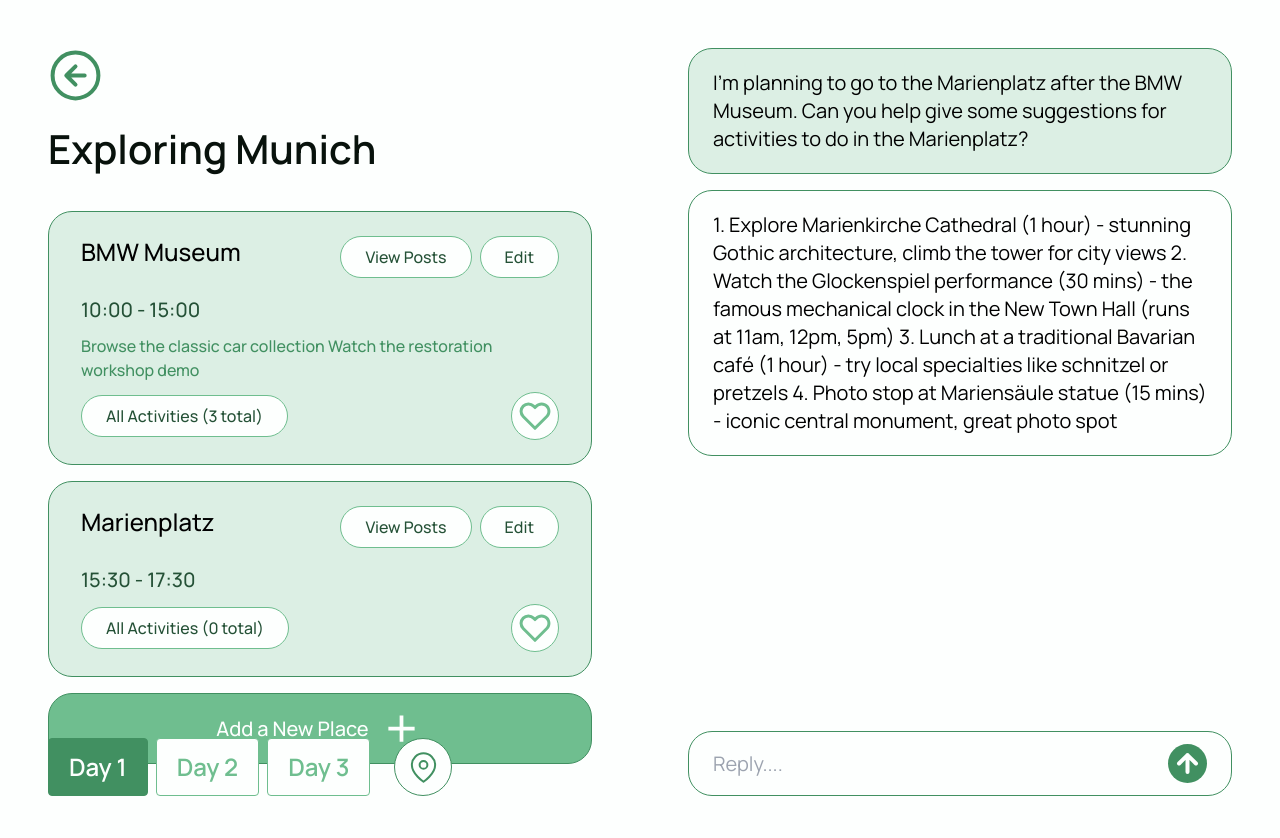
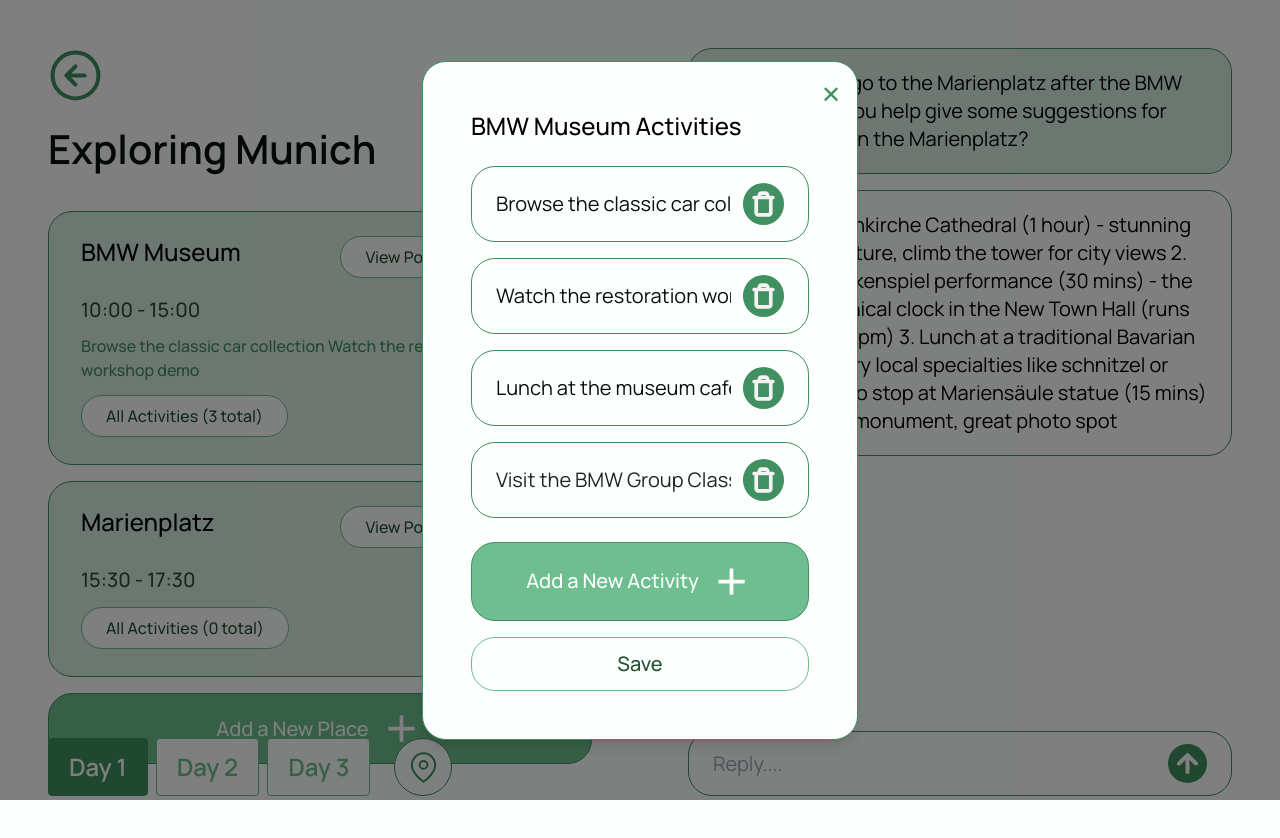
Before and after one commit to bevannutakor/CMPT363-TravelApp-High-Fidelity-Prototype, a React (Vite) app: page / in a window 1280 px wide. Both pictures are taken after a click on the button "All Activities (3 total)". Shown: the top 838 px of the page. Built offline with nearby package versions, Linux system fonts and the light colour scheme.

Commit message:
Finished UI

```diff
--- /dev/null
+++ b/src/components/ui/overlay.jsx
@@ -0,0 +1,149 @@
+export default function AddEditOverlay({ onClose }) {
+  return (
+    <div className="relative rounded-3xl border border-[#419061] bg-[#FDFFFE] shadow-lg p-12 max-w-[700px] w-full">
+      {/* Close button */}
+      <button
+        onClick={onClose}
+        className="absolute top-4 right-4 text-2xl text-[#419061] hover:text-[#245136]"
+      >
+        ✕
+      </button>
+
+      <p className="text-[#000] font-manrope text-2xl font-medium mb-6">
+        BMW Museum Activities
+      </p>
+
+      <div className="flex flex-col gap-4">
+        {/* Activity 1 */}
+        <div className="flex py-4 px-6 items-center gap-3 rounded-3xl border border-[#419061] bg-[#FDFFFE]">
+          <input
+            type="text"
+            defaultValue="Browse the classic car collection"
+            className="text-[#08120C] font-manrope text-xl flex-1 bg-transparent outline-none"
+          />
+          <button className="flex-shrink-0 p-2 rounded-3xl bg-[#419061] hover:bg-[#245136] w-[41px] h-[42px] flex items-center justify-center">
+            <svg
+              width="27"
+              height="28"
+              viewBox="0 0 27 28"
+              fill="none"
+              xmlns="http://www.w3.org/2000/svg"
+            >
+              <path
+                d="M3.375 7.00001H5.625M5.625 7.00001H23.625M5.625 7.00001V23.3333C5.625 23.9522 5.86205 24.5457 6.28401 24.9833C6.70597 25.4208 7.27826 25.6667 7.875 25.6667H19.125C19.7217 25.6667 20.294 25.4208 20.716 24.9833C21.1379 24.5457 21.375 23.9522 21.375 23.3333V7.00001M9 7.00001V4.66668C9 4.04784 9.23705 3.45435 9.65901 3.01676C10.081 2.57918 10.6533 2.33334 11.25 2.33334H15.75C16.3467 2.33334 16.919 2.57918 17.341 3.01676C17.7629 3.45435 18 4.04784 18 4.66668V7.00001"
+                stroke="#F3F3F3"
+                strokeWidth="4"
+                strokeLinecap="round"
+                strokeLinejoin="round"
+              />
+            </svg>
+          </button>
+        </div>
+
+        {/* Activity 2 */}
+        <div className="flex py-4 px-6 items-center gap-3 rounded-3xl border border-[#419061] bg-[#FDFFFE]">
+          <input
+            type="text"
+            defaultValue="Watch the restoration workshop demo"
+            className="text-[#08120C] font-manrope text-xl flex-1 bg-transparent outline-none"
+          />
+          <button className="flex-shrink-0 p-2 rounded-3xl bg-[#419061] hover:bg-[#245136] w-[41px] h-[42px] flex items-center justify-center">
+            <svg
+              width="27"
+              height="28"
+              viewBox="0 0 27 28"
+              fill="none"
+              xmlns="http://www.w3.org/2000/svg"
+            >
+              <path
+                d="M3.375 7.00001H5.625M5.625 7.00001H23.625M5.625 7.00001V23.3333C5.625 23.9522 5.86205 24.5457 6.28401 24.9833C6.70597 25.4208 7.27826 25.6667 7.875 25.6667H19.125C19.7217 25.6667 20.294 25.4208 20.716 24.9833C21.1379 24.5457 21.375 23.9522 21.375 23.3333V7.00001M9 7.00001V4.66668C9 4.04784 9.23705 3.45435 9.65901 3.01676C10.081 2.57918 10.6533 2.33334 11.25 2.33334H15.75C16.3467 2.33334 16.919 2.57918 17.341 3.01676C17.7629 3.45435 18 4.04784 18 4.66668V7.00001"
+                stroke="#F3F3F3"
+                strokeWidth="4"
+                strokeLinecap="round"
+                strokeLinejoin="round"
+              />
+            </svg>
+          </button>
+        </div>
+
+        {/* Activity 3 */}
+        <div className="flex py-4 px-6 items-center gap-3 rounded-3xl border border-[#419061] bg-[#FDFFFE]">
+          <input
+            type="text"
+            defaultValue="Lunch at the museum cafe"
+            className="text-[#08120C] font-manrope text-xl flex-1 bg-transparent outline-none"
+          />
+          <button className="flex-shrink-0 p-2 rounded-3xl bg-[#419061] hover:bg-[#245136] w-[41px] h-[42px] flex items-center justify-center">
+            <svg
+              width="27"
+              height="28"
+              viewBox="0 0 27 28"
+              fill="none"
+              xmlns="http://www.w3.org/2000/svg"
+            >
+              <path
+                d="M3.375 7.00001H5.625M5.625 7.00001H23.625M5.625 7.00001V23.3333C5.625 23.9522 5.86205 24.5457 6.28401 24.9833C6.70597 25.4208 7.27826 25.6667 7.875 25.6667H19.125C19.7217 25.6667 20.294 25.4208 20.716 24.9833C21.1379 24.5457 21.375 23.9522 21.375 23.3333V7.00001M9 7.00001V4.66668C9 4.04784 9.23705 3.45435 9.65901 3.01676C10.081 2.57918 10.6533 2.33334 11.25 2.33334H15.75C16.3467 2.33334 16.919 2.57918 17.341 3.01676C17.7629 3.45435 18 4.04784 18 4.66668V7.00001"
+                stroke="#F3F3F3"
+                strokeWidth="4"
+                strokeLinecap="round"
+                strokeLinejoin="round"
+              />
+            </svg>
+          </button>
+        </div>
+
+        {/* Activity 4 */}
+        <div className="flex py-4 px-6 items-center gap-3 rounded-3xl border border-[#419061] bg-[#FDFFFE]">
+          <input
+            type="text"
+            defaultValue="Visit the BMW Group Classic section"
+            className="text-[#202524] font-manrope text-xl flex-1 bg-transparent outline-none"
+          />
+          <button className="flex-shrink-0 p-2 rounded-3xl bg-[#419061] hover:bg-[#245136] w-[41px] h-[42px] flex items-center justify-center">
+            <svg
+              width="27"
+              height="28"
+              viewBox="0 0 27 28"
+              fill="none"
+              xmlns="http://www.w3.org/2000/svg"
+            >
+              <path
+                d="M3.375 6.99998H5.625M5.625 6.99998H23.625M5.625 6.99998V23.3333C5.625 23.9522 5.86205 24.5456 6.28401 24.9832C6.70597 25.4208 7.27826 25.6666 7.875 25.6666H19.125C19.7217 25.6666 20.294 25.4208 20.716 24.9832C21.1379 24.5456 21.375 23.9522 21.375 23.3333V6.99998M9 6.99998V4.66665C9 4.04781 9.23705 3.45432 9.65901 3.01673C10.081 2.57915 10.6533 2.33331 11.25 2.33331H15.75C16.3467 2.33331 16.919 2.57915 17.341 3.01673C17.7629 3.45432 18 4.04781 18 4.66665V6.99998"
+                stroke="#F3F3F3"
+                strokeWidth="4"
+                strokeLinecap="round"
+                strokeLinejoin="round"
+              />
+            </svg>
+          </button>
+        </div>
+
+        {/* Add New Activity Button */}
+        <button className="flex py-4 px-6 justify-center items-center gap-2.5 rounded-3xl border border-[#419061] bg-[#6FBE8F] hover:bg-[#5AAD7F] mt-2">
+          <p className="text-[#FDFFFE] font-manrope text-xl font-medium">
+            Add a New Activity
+          </p>
+          <svg
+            width="45"
+            height="45"
+            viewBox="0 0 45 45"
+            fill="none"
+            xmlns="http://www.w3.org/2000/svg"
+          >
+            <path
+              d="M20.625 24.375H9.375V20.625H20.625V9.375H24.375V20.625H35.625V24.375H24.375V35.625H20.625V24.375Z"
+              fill="#FDFFFE"
+            />
+          </svg>
+        </button>
+
+		{/*Save Button*/}
+        <button className="flex py-3 px-8 justify-center items-center rounded-3xl border border-[#6FBE8F] bg-[#FDFFFE] hover:bg-[#F0F0F0]">
+          <p className="text-[#245136] font-manrope text-xl font-medium">
+            Save
+          </p>
+        </button>
+      </div>
+    </div>
+  );
+}
--- a/src/screens/ItineraryBuilder/ItineraryBuilder.jsx
+++ b/src/screens/ItineraryBuilder/ItineraryBuilder.jsx
@@ -1,5 +1,11 @@
+import { useState } from 'react';
+import AddEditOverlay from '../../components/ui/overlay';
+
 export default function ItineraryBuilder() {
+  const [isOverlayOpen, setIsOverlayOpen] = useState(false);
+
   return (
+    <>
       <div className="bg-[#FDFFFE] min-h-screen flex">
         {/* LEFT SIDE - 50% */}
         <div className="w-1/2 p-12 relative">
@@ -57,7 +63,10 @@
               </p>
 
               <div className="flex justify-between items-center">
-              <button className="flex py-2 px-6 justify-center items-center rounded-3xl border border-[#6FBE8F] bg-[#FDFFFE]">
+                <button
+                  onClick={() => setIsOverlayOpen(true)}
+                  className="flex py-2 px-6 justify-center items-center rounded-3xl border border-[#6FBE8F] bg-[#FDFFFE]"
+                >
                   <p className="text-[#245136] font-manrope text-base font-medium">
                     All Activities (3 total)
                   </p>
@@ -108,7 +117,10 @@
               </p>
 
               <div className="flex justify-between items-center">
-              <button className="flex py-2 px-6 justify-center items-center rounded-3xl border border-[#6FBE8F] bg-[#FDFFFE]">
+                <button
+                  onClick={() => setIsOverlayOpen(true)}
+                  className="flex py-2 px-6 justify-center items-center rounded-3xl border border-[#6FBE8F] bg-[#FDFFFE]"
+                >
                   <p className="text-[#245136] font-manrope text-base font-medium">
                     All Activities (0 total)
                   </p>
@@ -250,5 +262,18 @@
           </div>
         </div>
       </div>
+
+      {/* Modal Overlay */}
+      {isOverlayOpen && (
+        <div
+          className="fixed inset-0 bg-black bg-opacity-50 flex items-center justify-center z-50"
+          onClick={() => setIsOverlayOpen(false)}
+        >
+          <div onClick={(e) => e.stopPropagation()}>
+            <AddEditOverlay onClose={() => setIsOverlayOpen(false)} />
+          </div>
+        </div>
+      )}
+    </>
   );
 }
```
Also changed, not shown: src/components/ui/button.jsx (deleted), src/components/ui/card.jsx (deleted). Lines whose indentation alone changed are shown as unchanged.
